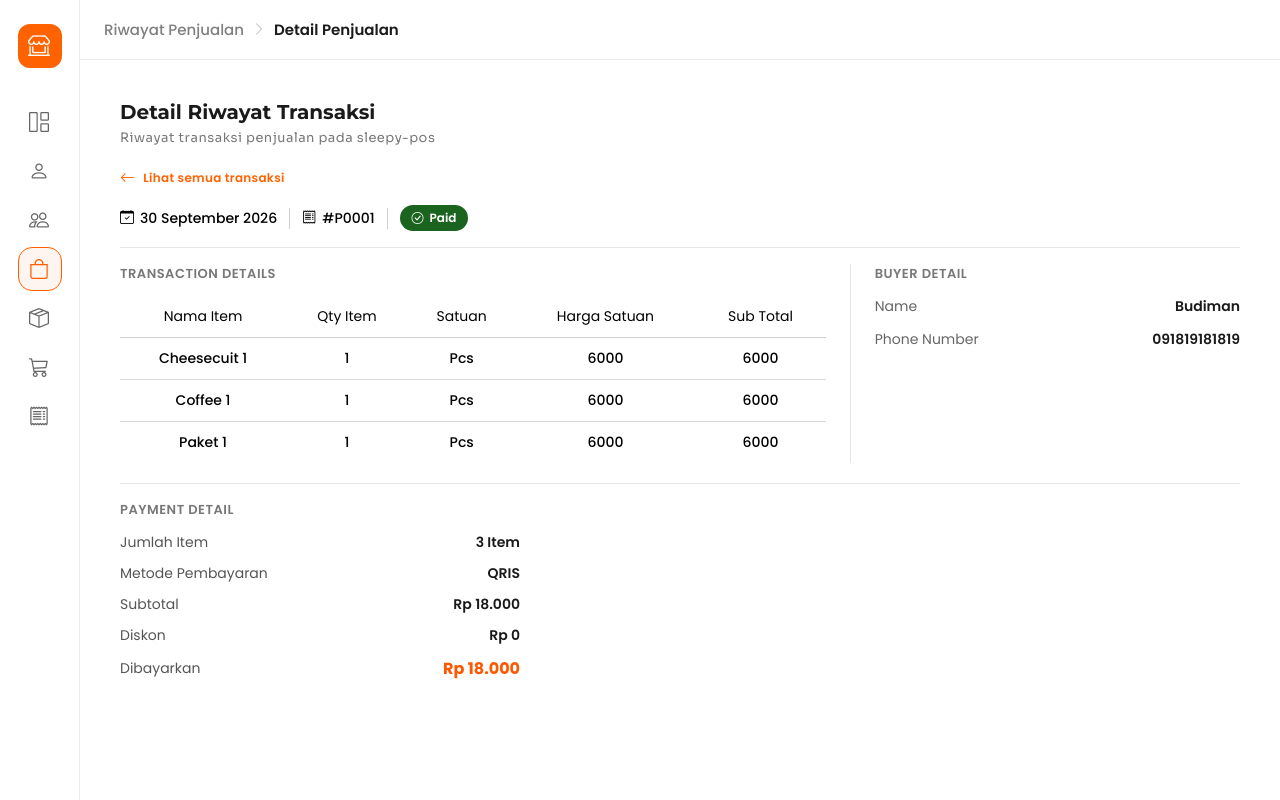
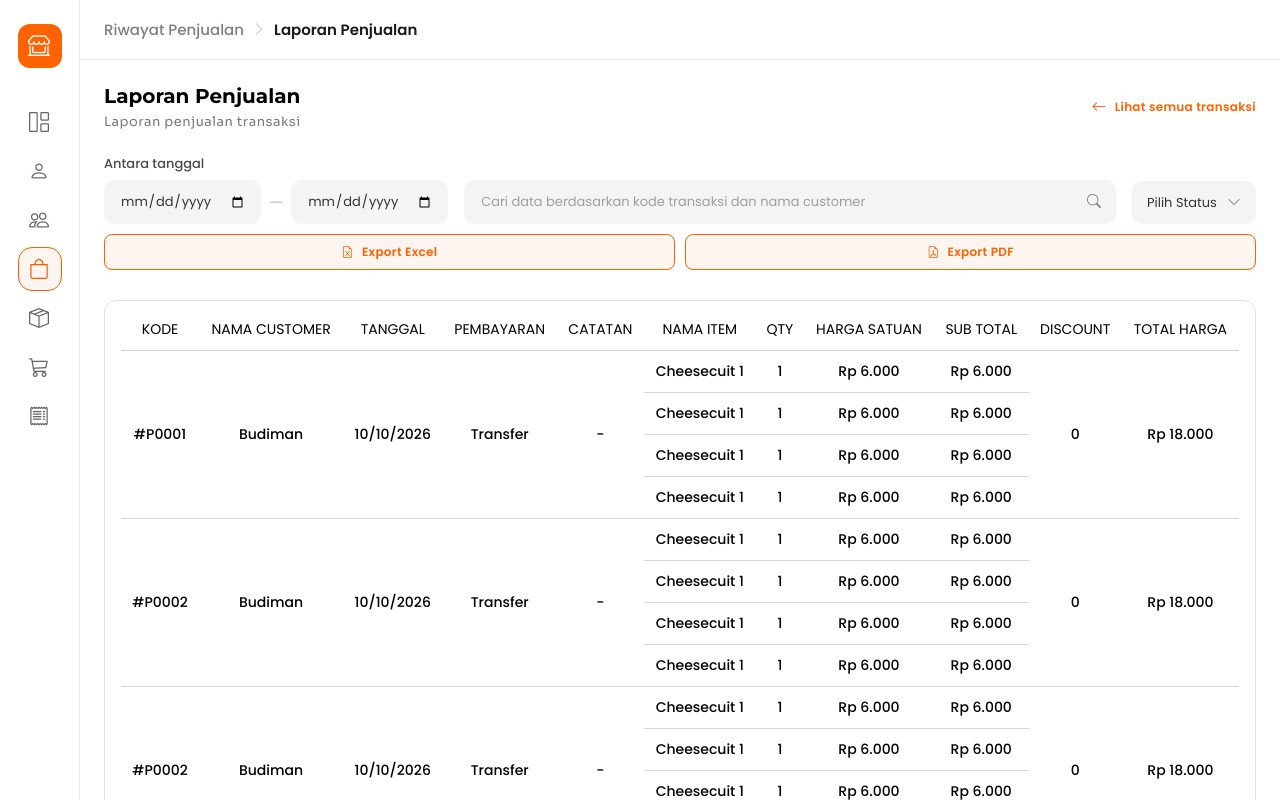
Before and after one commit to stpndrs/sleepypos-vue, a Vue app: page /sales/report in a window 1280 px wide. Shown: the top 800 px of the page. Built offline with nearby package versions, Linux system fonts and the light colour scheme.

Commit message:
feat(sales): add report sales view and update routing

```diff
--- /dev/null
+++ b/src/pages/sales/ReportSalesView.vue
@@ -0,0 +1,272 @@
+<script setup>
+import { ref } from 'vue';
+import DateRangeInput from '@/components/DateRangeInput.vue';
+import SearchInput from '@/components/SearchInput.vue';
+import SelectInput from '@/components/SelectInput.vue';
+import TransactionCard from '@/components/TransactionCard.vue';
+import router from '@/router';
+import Link from '@/components/Link.vue';
+import Button from '@/components/Button.vue';
+import BackLink from '@/components/BackLink.vue';
+
+// Filter States
+const startDate = ref('');
+const endDate = ref('');
+const searchQuery = ref('');
+const selectedStatus = ref('');
+
+// Status Options
+const statusOptions = ['Draft', 'Pending', 'Paid', 'Cancel'];
+
+// Dummy Data
+const transactions = ref([
+    {
+        id: 1,
+        code: '#P0001',
+        status: 'Draft',
+        customerName: 'Budiman',
+        paymentMethod: 'Transfer',
+        date: '10/10/2026',
+        notes: '-',
+        items: [
+            { name: 'Cheesecuit 1', qty: 1, unitPrice: 6000, subTotal: 6000 },
+            { name: 'Cheesecuit 1', qty: 1, unitPrice: 6000, subTotal: 6000 },
+            { name: 'Cheesecuit 1', qty: 1, unitPrice: 6000, subTotal: 6000 },
+            { name: 'Cheesecuit 1', qty: 1, unitPrice: 6000, subTotal: 6000 }
+        ],
+        totalPrice: 18000
+    },
+    {
+        id: 2,
+        code: '#P0002',
+        status: 'Draft',
+        customerName: 'Budiman',
+        paymentMethod: 'Transfer',
+        date: '10/10/2026',
+        notes: '-',
+        items: [
+            { name: 'Cheesecuit 1', qty: 1, unitPrice: 6000, subTotal: 6000 },
+            { name: 'Cheesecuit 1', qty: 1, unitPrice: 6000, subTotal: 6000 },
+            { name: 'Cheesecuit 1', qty: 1, unitPrice: 6000, subTotal: 6000 },
+            { name: 'Cheesecuit 1', qty: 1, unitPrice: 6000, subTotal: 6000 }
+        ],
+        totalPrice: 18000
+    },
+    {
+        id: 3,
+        code: '#P0002',
+        status: 'Paid',
+        customerName: 'Budiman',
+        paymentMethod: 'Transfer',
+        date: '10/10/2026',
+        notes: '-',
+        items: [
+            { name: 'Cheesecuit 1', qty: 1, unitPrice: 6000, subTotal: 6000 },
+            { name: 'Cheesecuit 1', qty: 1, unitPrice: 6000, subTotal: 6000 },
+            { name: 'Cheesecuit 1', qty: 1, unitPrice: 6000, subTotal: 6000 },
+            { name: 'Cheesecuit 1', qty: 1, unitPrice: 6000, subTotal: 6000 }
+        ],
+        totalPrice: 18000
+    },
+    {
+        id: 4,
+        code: '#P0002',
+        status: 'Cancel',
+        customerName: 'Budiman',
+        paymentMethod: 'Transfer',
+        date: '10/10/2026',
+        notes: '-',
+        items: [
+            { name: 'Cheesecuit 1', qty: 1, unitPrice: 6000, subTotal: 6000 },
+            { name: 'Cheesecuit 1', qty: 1, unitPrice: 6000, subTotal: 6000 },
+            { name: 'Cheesecuit 1', qty: 1, unitPrice: 6000, subTotal: 6000 },
+            { name: 'Cheesecuit 1', qty: 1, unitPrice: 6000, subTotal: 6000 }
+        ],
+        totalPrice: 18000
+    },
+    {
+        id: 5,
+        code: '#P0002',
+        status: 'Pending',
+        customerName: 'Budiman',
+        paymentMethod: 'Transfer',
+        date: '10/10/2026',
+        notes: '-',
+        items: [
+            { name: 'Cheesecuit 1', qty: 1, unitPrice: 6000, subTotal: 6000 },
+            { name: 'Cheesecuit 1', qty: 1, unitPrice: 6000, subTotal: 6000 },
+            { name: 'Cheesecuit 1', qty: 1, unitPrice: 6000, subTotal: 6000 },
+            { name: 'Cheesecuit 1', qty: 1, unitPrice: 6000, subTotal: 6000 }
+        ],
+        totalPrice: 18000
+    },
+    {
+        id: 2,
+        code: '#P0002',
+        status: 'Draft',
+        customerName: 'Budiman',
+        paymentMethod: 'Transfer',
+        date: '10/10/2026',
+        notes: '-',
+        items: [
+            { name: 'Cheesecuit 1', qty: 1, unitPrice: 6000, subTotal: 6000 },
+            { name: 'Cheesecuit 1', qty: 1, unitPrice: 6000, subTotal: 6000 },
+            { name: 'Cheesecuit 1', qty: 1, unitPrice: 6000, subTotal: 6000 },
+            { name: 'Cheesecuit 1', qty: 1, unitPrice: 6000, subTotal: 6000 }
+        ],
+        totalPrice: 18000
+    },
+]);
+</script>
+
+<template>
+    <div>
+        <section class="page-header">
+            <div class="page-identity">
+                <h1 class="page-title">Laporan Penjualan</h1>
+                <p class="page-description">Laporan penjualan transaksi</p>
+            </div>
+            <div class="page-action">
+                <BackLink routeName="sales-view" variant="primary" label="Lihat semua transaksi" />
+            </div>
+        </section>
+        <section class="page-body">
+            <section class="filters">
+                <DateRangeInput v-model:startDate="startDate" v-model:endDate="endDate" />
+                <SearchInput v-model="searchQuery"
+                    placeholder="Cari data berdasarkan kode transaksi dan nama customer" />
+                <SelectInput v-model="selectedStatus" placeholder="Pilih Status" :options="statusOptions" />
+            </section>
+            <section class="report-action">
+                <Button variant="primary"><i class="bi bi-file-earmark-excel"></i> Export Excel</Button>
+                <Button variant="primary"><i class="bi bi-file-earmark-pdf"></i> Export PDF</Button>
+            </section>
+            <section class="data">
+                <table>
+                    <thead>
+                        <tr>
+                            <th>KODE</th>
+                            <th>NAMA CUSTOMER</th>
+                            <th>TANGGAL</th>
+                            <th>PEMBAYARAN</th>
+                            <th>CATATAN</th>
+                            <th>NAMA ITEM</th>
+                            <th>QTY</th>
+                            <th>HARGA SATUAN</th>
+                            <th>SUB TOTAL</th>
+                            <th>DISCOUNT</th>
+                            <th>TOTAL HARGA</th>
+                        </tr>
+                    </thead>
+                    <tbody>
+                        <template v-for="transaction in transactions" :key="transaction.id">
+                            <tr v-for="(item, itemIndex) in transaction.items" :key="itemIndex">
+                                <template v-if="itemIndex === 0">
+                                    <td :rowspan="transaction.items.length">{{ transaction.code }}</td>
+                                    <td :rowspan="transaction.items.length">{{ transaction.customerName }}</td>
+                                    <td :rowspan="transaction.items.length">{{ transaction.date }}</td>
+                                    <td :rowspan="transaction.items.length">{{ transaction.paymentMethod }}</td>
+                                    <td :rowspan="transaction.items.length">{{ transaction.notes }}</td>
+                                </template>
+
+                                <td>{{ item.name }}</td>
+                                <td>{{ item.qty }}</td>
+                                <td>Rp {{ item.unitPrice.toLocaleString('id-ID') }}</td>
+                                <td>Rp {{ item.subTotal.toLocaleString('id-ID') }}</td>
+
+                                <template v-if="itemIndex === 0">
+                                    <td :rowspan="transaction.items.length">{{ transaction.discount || 0 }}</td>
+                                    <td :rowspan="transaction.items.length">Rp {{
+                                        transaction.totalPrice.toLocaleString('id-ID') }}</td>
+                                </template>
+                            </tr>
+                        </template>
+                    </tbody>
+                </table>
+            </section>
+        </section>
+    </div>
+</template>
+
+<style scoped>
+.data {
+    margin-top: 30px;
+    border: 1px solid #e0e0e0;
+    border-radius: 12px;
+    padding: 8px 16px;
+    overflow-x: auto;
+    width: 100%;
+}
+
+.report-action {
+    display: flex;
+    justify-content: center;
+    align-items: center;
+    width: 100%;
+    gap: 10px;
+    margin-top: 10px;
+}
+
+.report-action button {
+    width: 100%;
+}
+
+table,
+th,
+td {
+    font-family: 'Poppins', sans-serif;
+}
+
+table {
+    width: 100%;
+    border-collapse: collapse;
+    font-size: 14px;
+    /* table-layout: fixed; */
+}
+
+th {
+    border-bottom: 1px solid #d0d0d0;
+    padding: 10px;
+    text-align: center;
+    font-weight: normal;
+}
+
+td {
+    padding: 10px;
+    border-bottom: 1px solid #d9d9d9;
+    text-align: center;
+    word-wrap: break-word;
+    white-space: normal;
+    overflow-wrap: break-word;
+    font-weight: 500;
+}
+
+
+@media (max-width: 991.98px) {
+    .page-body .filters {
+        flex-direction: column;
+        align-items: stretch;
+        gap: 12px;
+    }
+
+    .data {
+        grid-template-columns: 1fr;
+    }
+
+    .page-header {
+        flex-direction: column;
+        align-items: flex-start;
+    }
+
+    .page-action {
+        width: 100%;
+    }
+
+    .page-action .btn {
+        display: block;
+        text-align: center;
+        width: 100%;
+        box-sizing: border-box;
+    }
+}
+</style>
--- a/src/pages/sales/SalesView.vue
+++ b/src/pages/sales/SalesView.vue
@@ -114,6 +114,7 @@ const transactions = ref([
                 <p class="page-description">Riwayat transaksi penjualan pada sleepy-pos</p>
             </div>
             <div class="page-action">
+                <Link routeName="report-sales-view" variant="primary"><i class="bi bi-bar-chart-steps"></i> Lihat Laporan Penjualan</Link>
                 <Link routeName="create-sales-view" variant="primary">Tambah Transaksi</Link>
             </div>
         </section>
--- a/src/router/index.js
+++ b/src/router/index.js
@@ -7,6 +7,7 @@ import PurchasesView from '@/pages/purchases/PurchasesView.vue'
 import CreateSalesView from '@/pages/sales/CreateSalesView.vue'
 import DetailSalesView from '@/pages/sales/DetailSalesView.vue'
 import EditSalesView from '@/pages/sales/EditSalesView.vue'
+import ReportSalesView from '@/pages/sales/ReportSalesView.vue'
 import SalesView from '@/pages/sales/SalesView.vue'
 import { createRouter, createWebHistory } from 'vue-router'
 
@@ -55,6 +56,12 @@ const router = createRouter({
 							name: 'detail-sales-view',
 							meta: { hideSideBar: true, title: ['Riwayat Penjualan', 'Detail Penjualan'] }
 						},
+						{
+							path: '/sales/report',
+							component: ReportSalesView,
+							name: 'report-sales-view',
+							meta: { hideSideBar: true, title: ['Riwayat Penjualan', 'Laporan Penjualan'] }
+						},
 					]
 				},
 				{
--- a/src/style.css
+++ b/src/style.css
@@ -51,3 +51,9 @@ body {
     gap: 16px;
     flex-wrap: wrap;
 }
+
+.page-action {
+    gap: 10px;
+    display: flex;
+    justify-content: end;
+}
```
